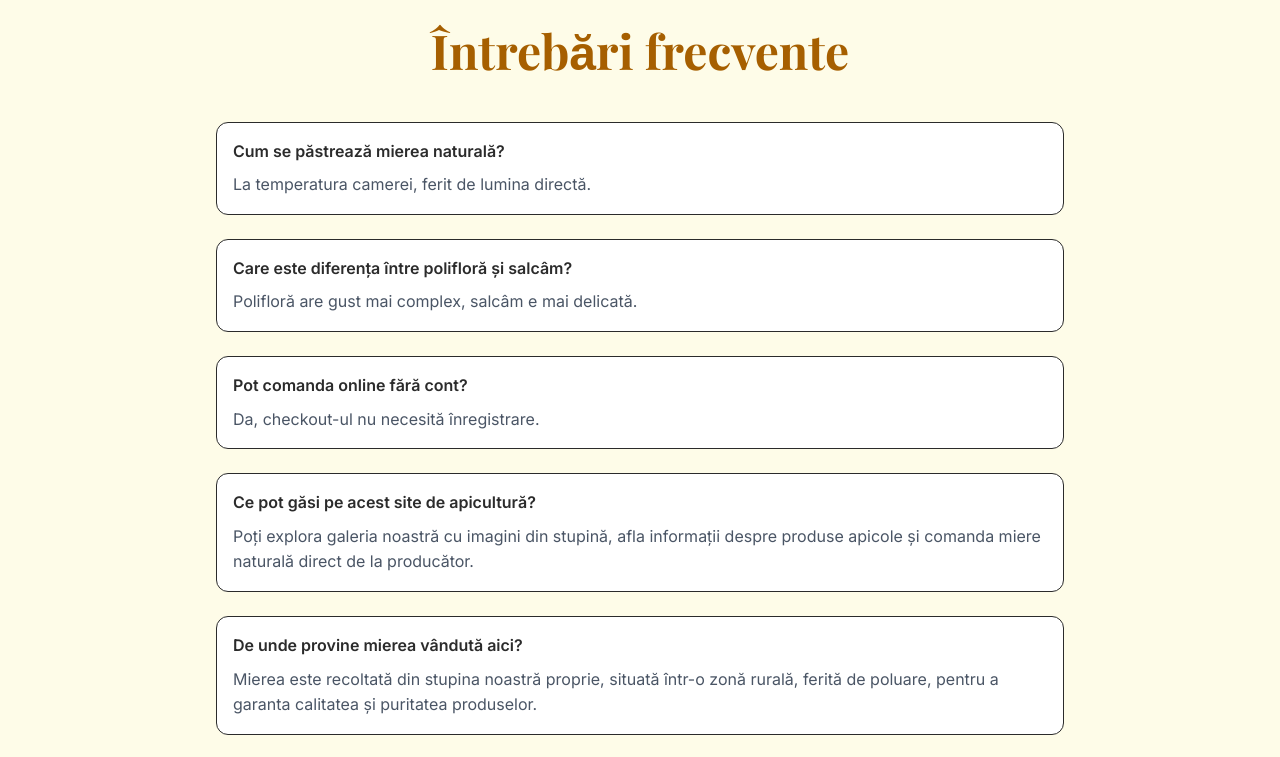
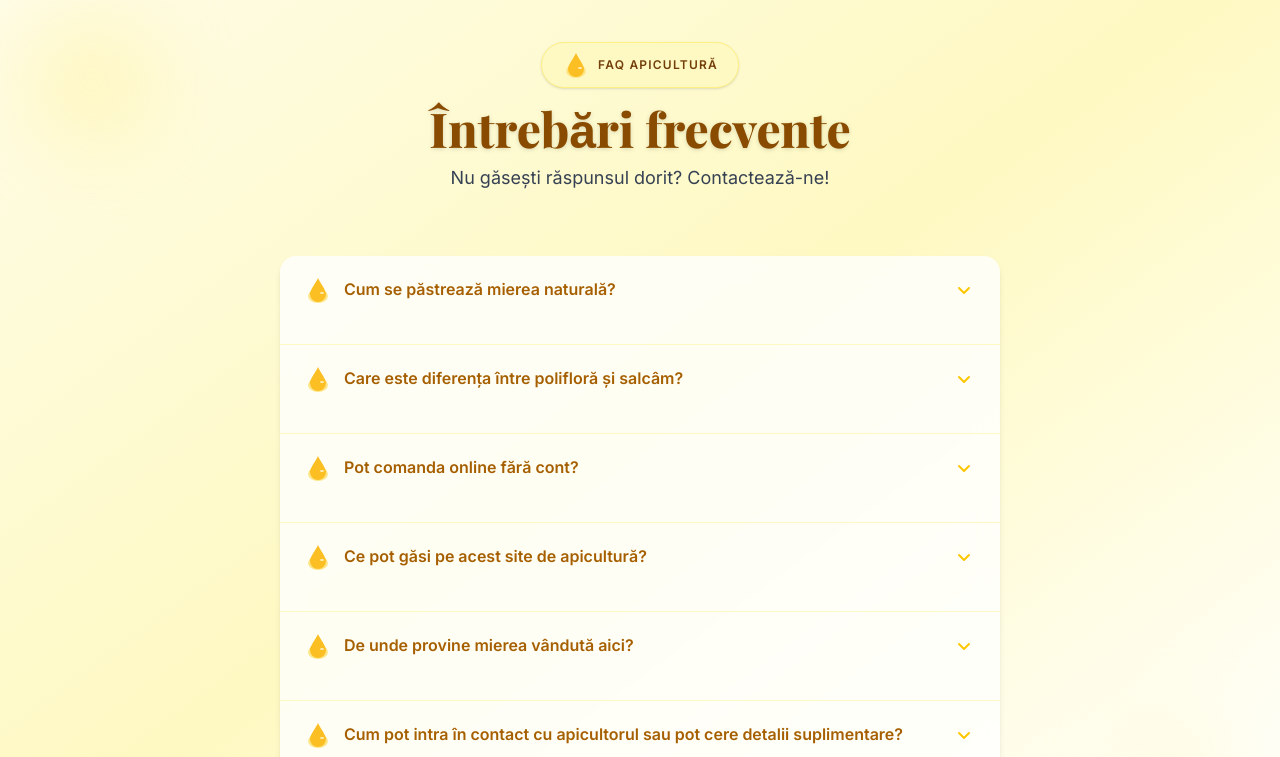
Before and after one commit to ionutpetru4046/Website-Apicultura, a Next.js app: page / in a window 1280 px wide. Shown: the part 7040-7797 px from the top of the page. Built offline with nearby package versions, Linux system fonts and the light colour scheme; a web font is replaced by a local one.

Commit message:
improved FAQ component

```diff
--- a/components/FAQ.tsx
+++ b/components/FAQ.tsx
@@ -1,4 +1,7 @@
-export default function FAQ() {
+'use client';
+
+import { useState } from "react";
+
 const faqs = [
   {
     q: "Cum se păstrează mierea naturală?",
@@ -26,17 +29,82 @@ export default function FAQ() {
   }
 ];
 
+function HoneyIcon() {
+  // Yellow stylized honey drop
   return (
-    <section className="bg-yellow-50 py-20">
-      <div className="max-w-4xl mx-auto px-6">
-        <h2 className="text-5xl font-serif text-yellow-700 font-bold mb-12 text-center">
+    <svg width={28} height={28} fill="none" viewBox="0 0 28 28">
+      <ellipse cx="14" cy="20" rx="10" ry="7" fill="#fde68a" />
+      <path d="M14 2c-2.2 5.2-8 11.7-8 16a8 8 0 1016 0c0-4.3-5.8-10.8-8-16z" fill="#fbbf24"/>
+      <ellipse cx="18" cy="17" rx="2" ry="1" fill="#fef3c7" opacity={0.9}/>
+    </svg>
+  );
+}
+
+export default function FAQ() {
+  const [open, setOpen] = useState<number | null>(null);
+
+  const handleToggle = (idx: number) => {
+    setOpen(open === idx ? null : idx);
+  };
+
+  return (
+    <section className="relative bg-gradient-to-br from-yellow-50 via-yellow-100 to-white py-24 px-2">
+      <div className="absolute left-5 top-16 w-36 h-36 bg-yellow-200 rounded-full blur-2xl opacity-30 pointer-events-none" />
+      <div className="absolute right-10 bottom-10 w-32 h-32 bg-yellow-100 rounded-full blur-2xl opacity-30 pointer-events-none" />
+
+      <div className="relative z-10 max-w-3xl mx-auto px-6">
+        <div className="flex flex-col items-center mb-14">
+          <span className="inline-flex items-center gap-2 rounded-full bg-yellow-100 border border-yellow-200 px-5 py-2 shadow animate-fadeIn mb-4">
+            <HoneyIcon />
+            <span className="font-semibold text-xs tracking-widest uppercase text-yellow-900">
+              FAQ Apicultură
+            </span>
+          </span>
+          <h2 className="text-4xl md:text-5xl font-serif text-yellow-800 font-extrabold mb-3 text-center drop-shadow-sm">
             Întrebări frecvente
           </h2>
-        <div className="space-y-6">
+          <p className="text-lg text-gray-700 max-w-xl text-center mb-2">
+            Nu găsești răspunsul dorit? <a href="/contact" className="text-yellow-600 underline hover:text-yellow-800 transition">Contactează-ne!</a>
+          </p>
+        </div>
+        <div className="divide-y divide-yellow-100 rounded-2xl shadow-md bg-white/80 backdrop-blur-md overflow-hidden">
           {faqs.map((faq, i) => (
-            <div key={i} className="border p-4 rounded-xl bg-white">
-              <p className="font-semibold mb-2">{faq.q}</p>
-              <p className="text-gray-600">{faq.a}</p>
+            <div key={i} className="group transition duration-250 hover:bg-yellow-50">
+              <button
+                aria-expanded={open === i}
+                aria-controls={`faq-panel-${i}`}
+                className={
+                  "flex items-center w-full justify-between gap-4 px-6 py-5 focus:outline-none transition-font duration-200"
+                  + (open === i ? " font-bold text-yellow-800" : " font-semibold text-yellow-700")
+                }
+                onClick={() => handleToggle(i)}
+              >
+                <span className="flex items-center gap-3">
+                  <HoneyIcon />
+                  {faq.q}
+                </span>
+                <span className={
+                  "transform transition-transform duration-300 " +
+                  (open === i ? "rotate-180 text-yellow-600" : "rotate-0 text-yellow-400")
+                }>
+                  <svg width={24} height={24} fill="none" viewBox="0 0 24 24">
+                    <path d="M7 10l5 5 5-5" stroke="currentColor" strokeWidth={2} strokeLinecap="round" strokeLinejoin="round"/>
+                  </svg>
+                </span>
+              </button>
+              <div
+                id={`faq-panel-${i}`}
+                className={
+                  "px-14 pb-5 text-gray-700 text-base transition-all duration-300 will-change-transform " +
+                  (open === i
+                    ? "max-h-48 opacity-100 translate-y-0"
+                    : "max-h-0 opacity-0 -translate-y-2 overflow-hidden"
+                  )
+                }
+                style={{ transitionProperty: 'max-height, opacity, transform' }}
+              >
+                <p className="leading-relaxed">{faq.a}</p>
+              </div>
             </div>
           ))}
         </div>
```
Lines whose indentation alone changed are shown as unchanged.
